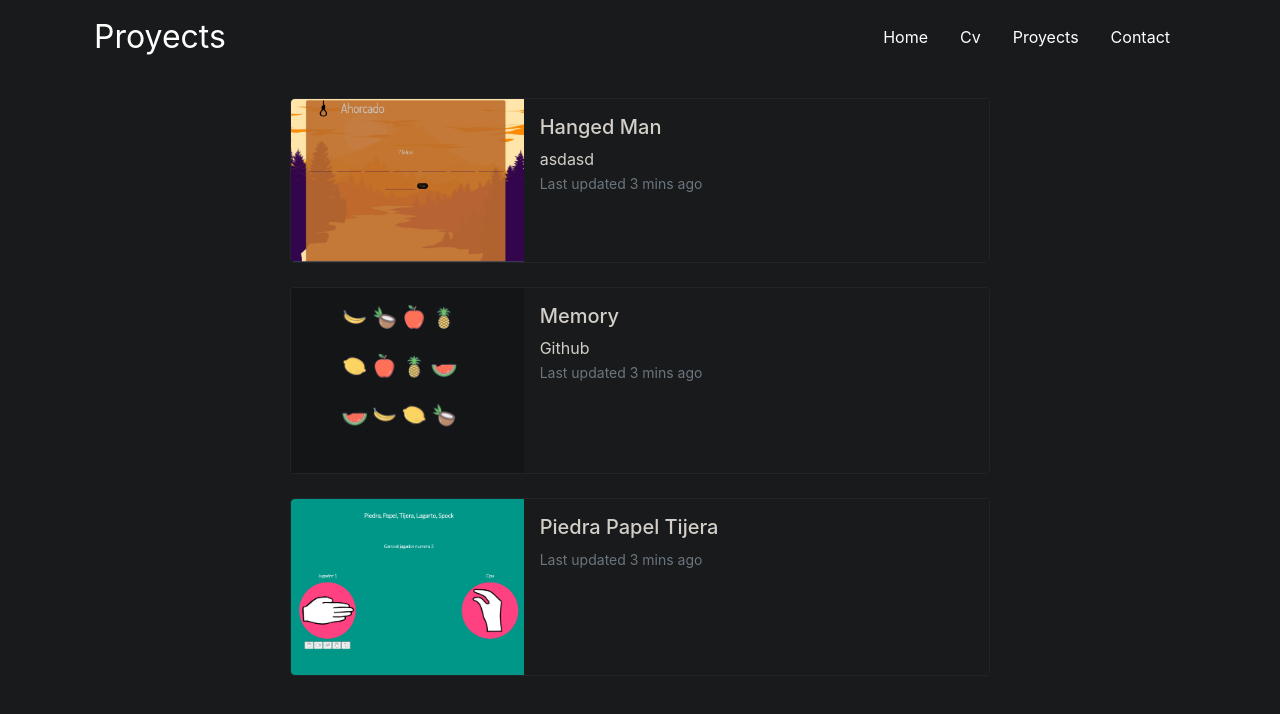
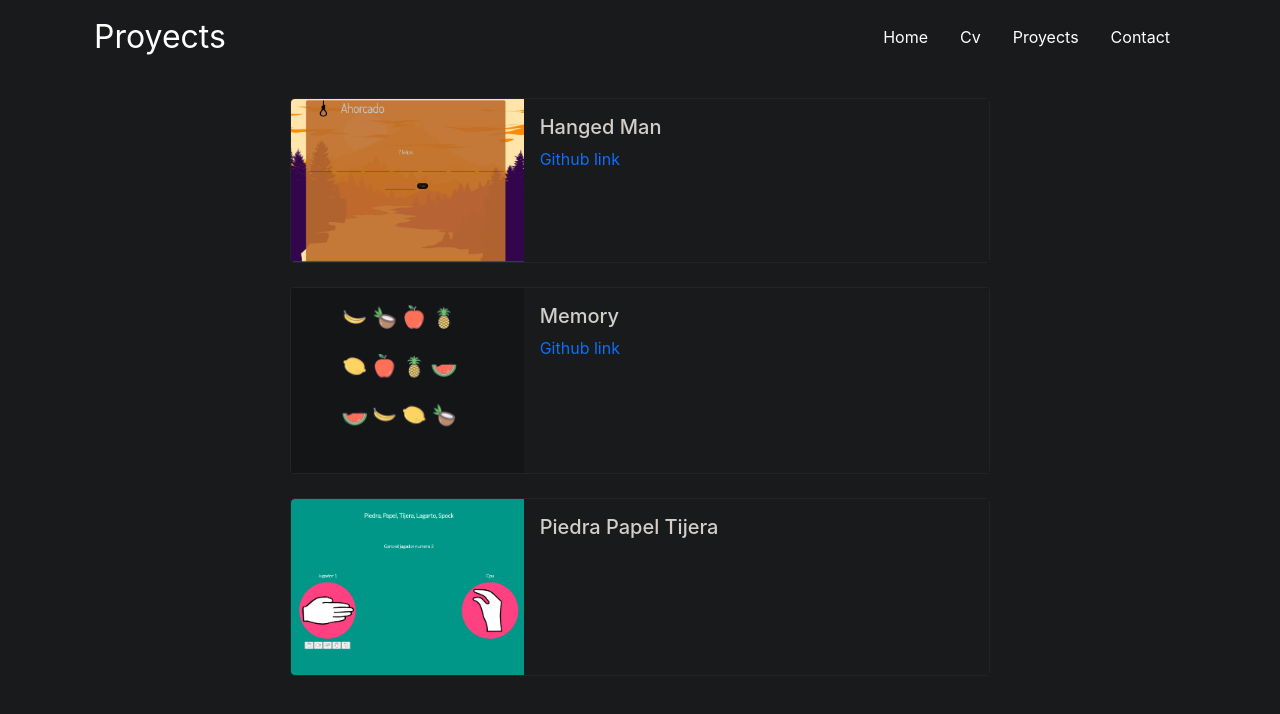
Before and after one commit to tomiguagnini/myHomePage, a React (Create React App) app: page /proyects in a window 1280 px wide. Shown: the top 714 px of the page. Built offline with nearby package versions, Linux system fonts and the light colour scheme.

Commit message:
add link and center buttons

```diff
--- a/src/Components/Button/Button.js
+++ b/src/Components/Button/Button.js
@@ -5,10 +5,8 @@ import React from 'react';
 const Button = ({src,desc}) => {
     return (
         <div>
-            <div className='container d-flex  mt-5 align-items-center'>
-                <a href={src} class="btn btn-primary btn-lg bg-dark border-white max-w-100 " >{desc}</a>
-                <a href={src} class="m-5 text-decoration-none text-white" >{src}</a>
-
+            <div className='mt-5 mx-auto w-25'>
+                <a href={src} class="btn btn-primary btn-lg bg-dark border-white w-100 max-w-100" >{desc}</a>
             </div>
         </div>
     );
--- a/src/Components/Card/Card.js
+++ b/src/Components/Card/Card.js
@@ -12,11 +12,9 @@ const Card = ({ img, title, description, link, link2 }) => {
                         <div class="col-md-8">
                             <div class="card-body">
                                 <h5 class="card-title">{title}</h5>
-                                <a href={link2}>
-                                    <p class="card-text">{description}</p>
+                                <a href={link2} >
+                                    {description}
                                 </a>
-                                <p class="card-text"><small class="text-muted">Last updated 3 mins ago</small></p>
-
                             </div>
                         </div>
                     </div>
--- a/src/Routes/Proyects/Proyects.js
+++ b/src/Routes/Proyects/Proyects.js
@@ -13,13 +13,14 @@ const Proyects = () => {
                 <Card
                     img={ahorcado}
                     title='Hanged Man'
-                    description='asdasd'
+                    description='Github link'
+                    link2="https://github.com/tomiguagnini/hangedman_two_players"
                     >
                 </Card>
                 <Card
                     img={memory}
                     title='Memory'
-                    description='Github'
+                    description='Github link'
                     link="https://sad-yalow-0a4567.netlify.app/"
                     link2="https://github.com/tomiguagnini/memory-game"
                 >
```
